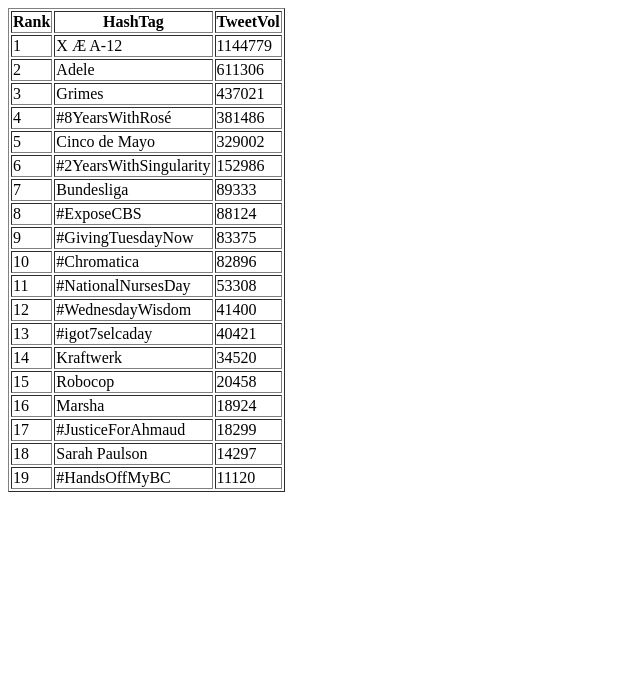
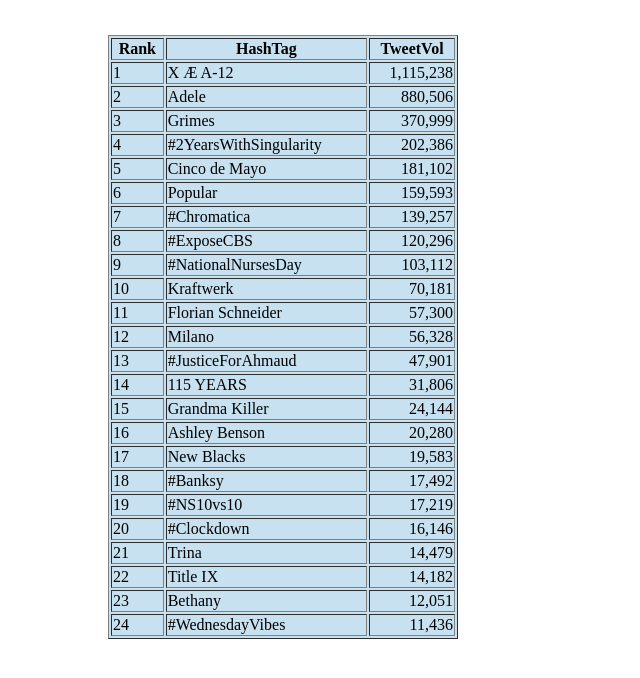
Before and after one commit to sewald101/django_experiments, a Django app: page /geohash/ in a window 1280 px wide. Shown: the top 678 px of the page, without its empty margins (0-640 px from the left). Run offline with Django 3.2, Linux system fonts and the light colour scheme.

Commit message:
Commafy TweetVol in top_bygeopy (both locations)

```diff
--- a/steves_twitter_apps/geohash/templates/geohash/table_test_04.html
+++ b/steves_twitter_apps/geohash/templates/geohash/table_test_04.html
@@ -1,6 +1,7 @@
+
 <body>
 {% if d %}
-<table border="1" class="dataframe">
+<table style="background-color:#c7e1f0; width:350px; margin-top:35px; margin-left:100px" border="1" class="dataframe">
   <thead>
     <tr style="text-align: center;">
       <th>Rank</th>
@@ -13,7 +14,7 @@
   <tr>
     <td>{{ k }}</td>
     <td>{{ v.HashTag }}</td>
-    <td>{{ v.TweetVol }}</td>
+    <td style="text-align:right">{{ v.TweetVol }}</td>
   </tr>
   {% endfor %}
   </tbody>
--- a/steves_twitter_apps/geohash/top_bygeo.py
+++ b/steves_twitter_apps/geohash/top_bygeo.py
@@ -47,6 +47,7 @@
         results = pd.DataFrame(data=filtered, columns=["HashTag", "TweetVol"])
         results = results.sort_values("TweetVol", ascending=False)
         results.index = range(1, len(results)+1)
+        results['TweetVol'] = results.TweetVol.apply(lambda x : "{:,}".format(x))
         # print("Top Trending HashTags in {}".format(name.title()))
         return results
 
--- a/steves_twitter_apps/geohash/views.py
+++ b/steves_twitter_apps/geohash/views.py
@@ -24,8 +24,7 @@
     # )
     result_values = [["X \u00c6 A-12",1144779],["Adele",611306],["Grimes",437021],["#8YearsWithRos\u00e9",381486],["Cinco de Mayo",329002],["#2YearsWithSingularity",152986],["Bundesliga",89333],["#ExposeCBS",88124],["#GivingTuesdayNow",83375],["#Chromatica",82896],["#NationalNursesDay",53308],["#WednesdayWisdom",41400],["#igot7selcaday",40421],["Kraftwerk",34520],["Robocop",20458],["Marsha",18924],["#JusticeForAhmaud",18299],["Sarah Paulson",14297],["#HandsOffMyBC",11120]]    # result =
     result_split = {"columns":["HashTag","TweetVol"],"index":[1,2,3,4,5,6,7,8,9,10,11,12,13,14,15,16,17,18,19],"data":[["X \u00c6 A-12",1144779],["Adele",611306],["Grimes",437021],["#8YearsWithRos\u00e9",381486],["Cinco de Mayo",329002],["#2YearsWithSingularity",152986],["Bundesliga",89333],["#ExposeCBS",88124],["#GivingTuesdayNow",83375],["#Chromatica",82896],["#NationalNursesDay",53308],["#WednesdayWisdom",41400],["#igot7selcaday",40421],["Kraftwerk",34520],["Robocop",20458],["Marsha",18924],["#JusticeForAhmaud",18299],["Sarah Paulson",14297],["#HandsOffMyBC",11120]]}
-    result_index = {"1":{"HashTag":"X \u00c6 A-12","TweetVol":1144779},"2":{"HashTag":"Adele","TweetVol":611306},"3":{"HashTag":"Grimes","TweetVol":437021},"4":{"HashTag":"#8YearsWithRos\u00e9","TweetVol":381486},"5":{"HashTag":"Cinco de Mayo","TweetVol":329002},"6":{"HashTag":"#2YearsWithSingularity","TweetVol":152986},"7":{"HashTag":"Bundesliga","TweetVol":89333},"8":{"HashTag":"#ExposeCBS","TweetVol":88124},"9":{"HashTag":"#GivingTuesdayNow","TweetVol":83375},"10":{"HashTag":"#Chromatica","TweetVol":82896},"11":{"HashTag":"#NationalNursesDay","TweetVol":53308},"12":{"HashTag":"#WednesdayWisdom","TweetVol":41400},"13":{"HashTag":"#igot7selcaday","TweetVol":40421},"14":{"HashTag":"Kraftwerk","TweetVol":34520},"15":{"HashTag":"Robocop","TweetVol":20458},"16":{"HashTag":"Marsha","TweetVol":18924},"17":{"HashTag":"#JusticeForAhmaud","TweetVol":18299},"18":{"HashTag":"Sarah Paulson","TweetVol":14297},"19":{"HashTag":"#HandsOffMyBC","TweetVol":11120}}
-    # [pd.DataFrame(np.array([[1, 2, 3], [4, 5, 6], [7, 8, 9]]), columns=['foo', 'bar', 'bazz']).to_json()]
+    result_index = {"1":{"HashTag":"X \u00c6 A-12","TweetVol":"1,115,238"},"2":{"HashTag":"Adele","TweetVol":"880,506"},"3":{"HashTag":"Grimes","TweetVol":"370,999"},"4":{"HashTag":"#2YearsWithSingularity","TweetVol":"202,386"},"5":{"HashTag":"Cinco de Mayo","TweetVol":"181,102"},"6":{"HashTag":"Popular","TweetVol":"159,593"},"7":{"HashTag":"#Chromatica","TweetVol":"139,257"},"8":{"HashTag":"#ExposeCBS","TweetVol":"120,296"},"9":{"HashTag":"#NationalNursesDay","TweetVol":"103,112"},"10":{"HashTag":"Kraftwerk","TweetVol":"70,181"},"11":{"HashTag":"Florian Schneider","TweetVol":"57,300"},"12":{"HashTag":"Milano","TweetVol":"56,328"},"13":{"HashTag":"#JusticeForAhmaud","TweetVol":"47,901"},"14":{"HashTag":"115 YEARS","TweetVol":"31,806"},"15":{"HashTag":"Grandma Killer","TweetVol":"24,144"},"16":{"HashTag":"Ashley Benson","TweetVol":"20,280"},"17":{"HashTag":"New Blacks","TweetVol":"19,583"},"18":{"HashTag":"#Banksy","TweetVol":"17,492"},"19":{"HashTag":"#NS10vs10","TweetVol":"17,219"},"20":{"HashTag":"#Clockdown","TweetVol":"16,146"},"21":{"HashTag":"Trina","TweetVol":"14,479"},"22":{"HashTag":"Title IX","TweetVol":"14,182"},"23":{"HashTag":"Bethany","TweetVol":"12,051"},"24":{"HashTag":"#WednesdayVibes","TweetVol":"11,436"}}# [pd.DataFrame(np.array([[1, 2, 3], [4, 5, 6], [7, 8, 9]]), columns=['foo', 'bar', 'bazz']).to_json()]
     # print(result)
     # return HttpResponse(template.render(context, request))
     # return render(request, "geohash/table_test_02.html", {'d': result_values})
--- a/top_bygeo.py
+++ b/top_bygeo.py
@@ -47,6 +47,7 @@
         results = pd.DataFrame(data=filtered, columns=["HashTag", "TweetVol"])
         results = results.sort_values("TweetVol", ascending=False)
         results.index = range(1, len(results)+1)
+        results['TweetVol'] = results.TweetVol.apply(lambda x : "{:,}".format(x))
         print("Top Trending HashTags in {}".format(name.title()))
         return results
 
```
Also changed, not shown: requirements.txt (+18 -0 lines), 2 other files.
